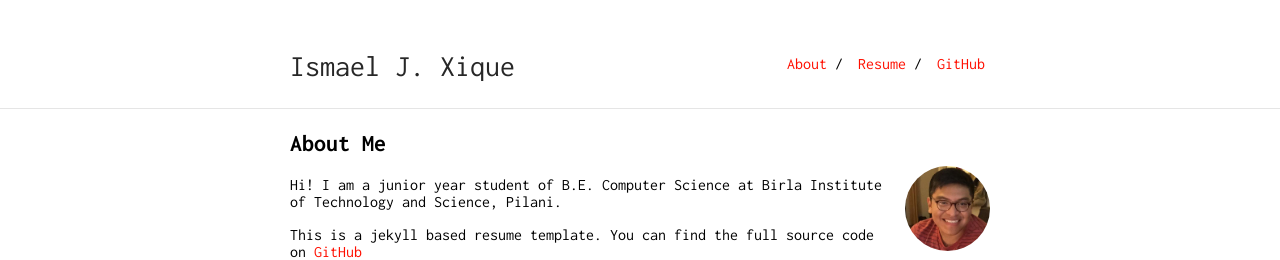
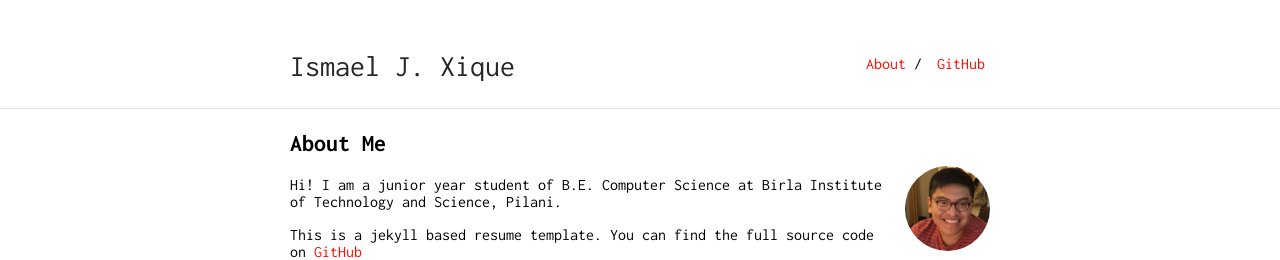
Before and after one commit to isjxique/isjxique.github.io, a Jekyll site: the page built from index.md, in a window 1280 px wide. Shown: the top 260 px of the page. Built offline with Jekyll 4.4.1, drawn with Linux system fonts in a browser that asks for light colours; our own code applies the rules of GitHub Pages for plain Markdown files.

Commit message:
remove resume from nav

```diff
--- a/_data/nav.yml
+++ b/_data/nav.yml
@@ -1,8 +1,5 @@
 - name: "GitHub"
   link: "https://github.com/ish256"
 
-- name: "Resume"
-  link: "resume.pdf"
-
 - name: "About"
   link: "/researcher/"
```
